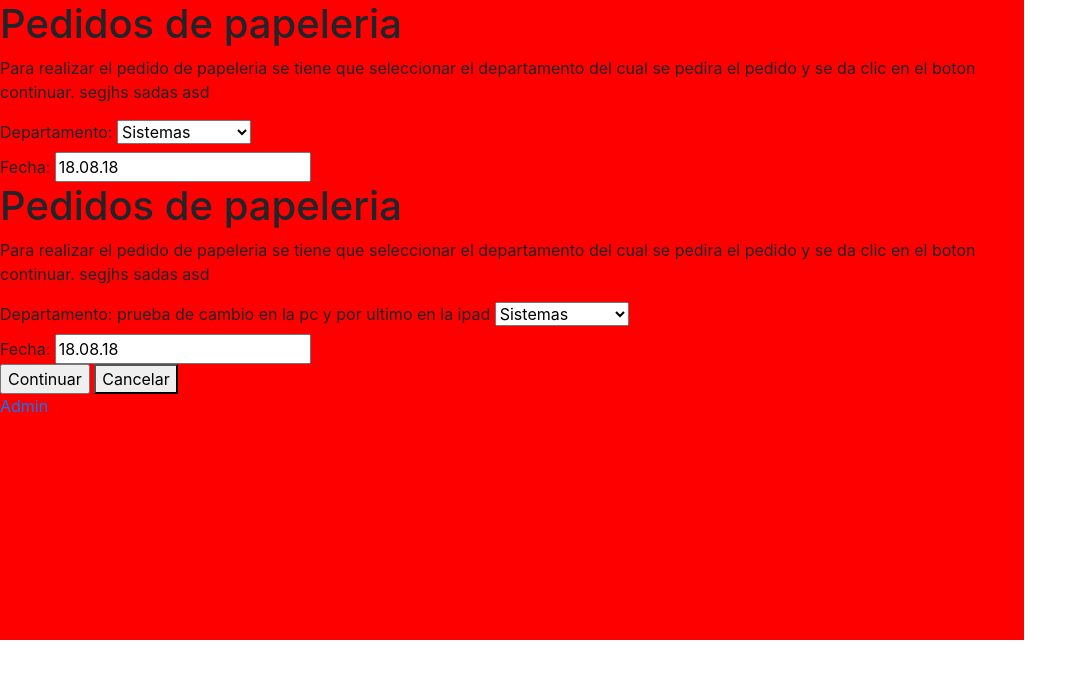
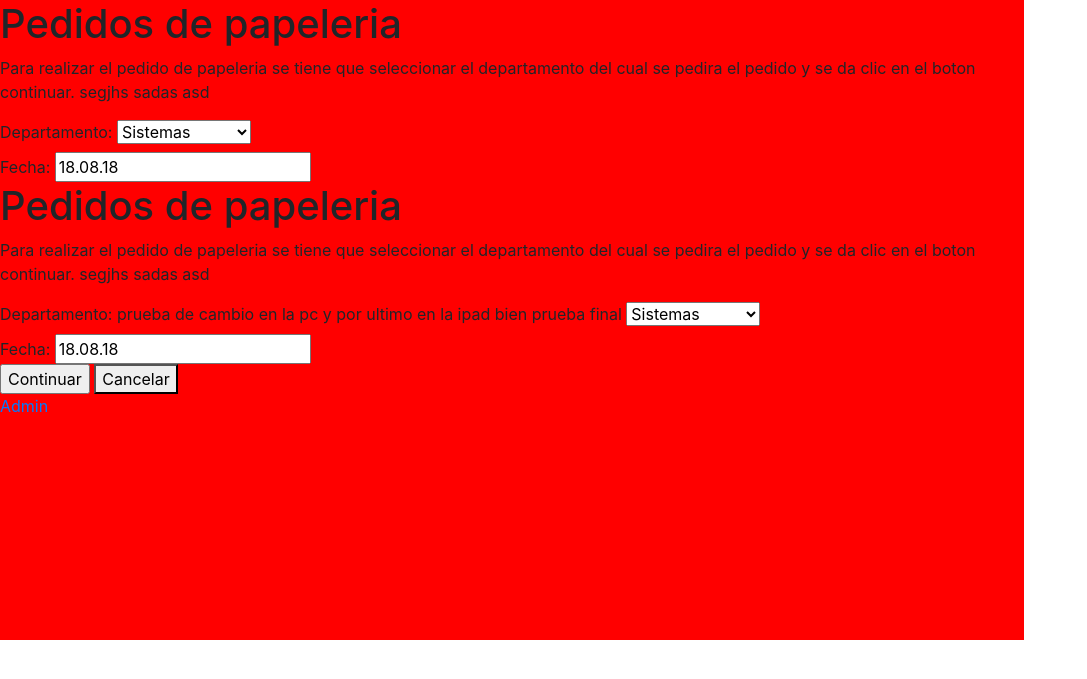
Before and after one commit to zamo09/Papeleria, a PHP site: page / in a window 1280 px wide. Shown: the part 32-711 px from the top of the page, without its empty margins (0-1087 px from the left). Run offline with PHP 8.4, Linux system fonts and the light colour scheme; data comes from the database, SQL or seed files in the repository.

Commit message:
Prueba final

```diff
--- a/index.php
+++ b/index.php
@@ -29,7 +29,7 @@
 		<div id="contenedor">
 			<h1>Pedidos de papeleria</h1>
 			<p>Para realizar el pedido de papeleria se tiene que seleccionar el departamento del cual se pedira el pedido y se da clic en el boton continuar. segjhs sadas asd</p>
-			<label>Departamento: prueba de cambio en la pc y por ultimo en la ipad</label>
+			<label>Departamento: prueba de cambio en la pc y por ultimo en la ipad bien prueba final</label>
 				<select name="Dept">
 					<?php
 					include ("PHP/conexion.php");
```
